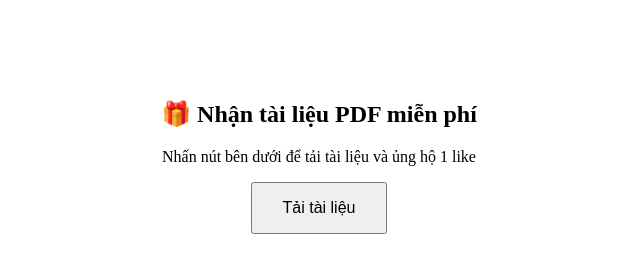
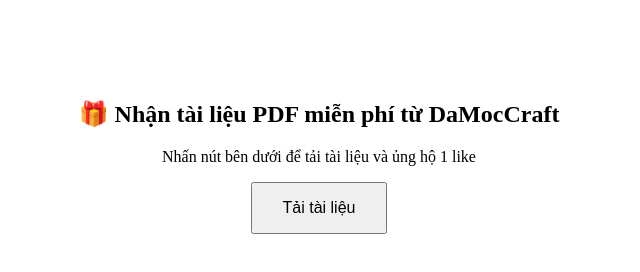
Before and after one commit to tanktank81/redirect-pdf, a plain HTML site: page index.html in a window 1280 px wide. Shown: the whole page, without its empty margins (321-961 px from the left). Drawn offline with Linux system fonts and the light colour scheme.

Commit message:
Update index.html

```diff
--- a/index.html
+++ b/index.html
@@ -19,7 +19,7 @@
     </script>
 </head>
 <body style="text-align:center; margin-top:100px;">
-    <h2>🎁 Nhận tài liệu PDF miễn phí</h2>
+    <h2>🎁 Nhận tài liệu PDF miễn phí từ DaMocCraft</h2>
     <p>Nhấn nút bên dưới để tải tài liệu và ủng hộ 1 like</p>
     <button onclick="handleClick()" style="padding: 15px 30px; font-size: 16px;">Tải tài liệu</button>
     <p id="status" style="margin-top: 20px; font-style: italic;"></p>
```
